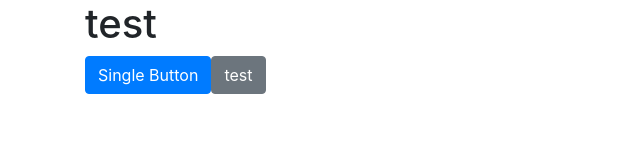
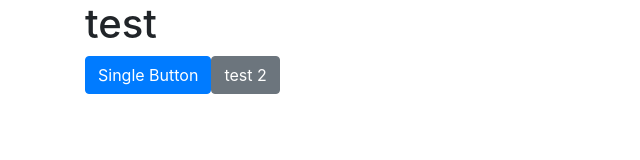
Before and after one commit to JoannaDrozdz/angular-test-bootstrap, an Angular app: page / in a window 1280 px wide. Shown: the top 160 px of the page, without its empty margins (0-640 px from the left). Built offline with nearby package versions, Linux system fonts and the light colour scheme.

Commit message:
change title in app.component.html

```diff
--- a/src/app/app.component.html
+++ b/src/app/app.component.html
@@ -3,5 +3,5 @@
   <button type="button" class="btn btn-primary">
     Single Button
   </button>
-  <button class="btn btn-secondary">test</button>
+  <button class="btn btn-secondary">test 2</button>
 </div>
```
